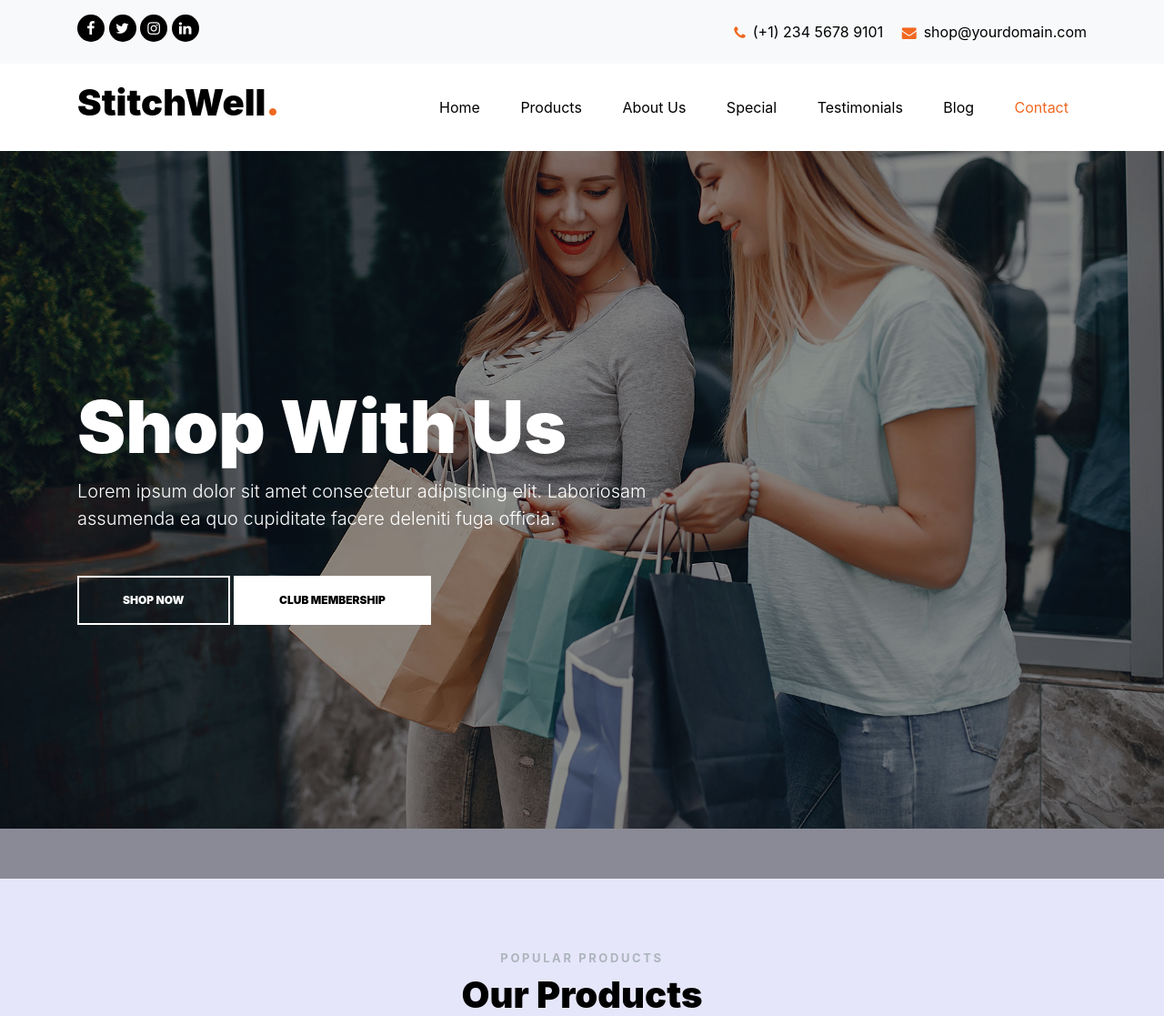
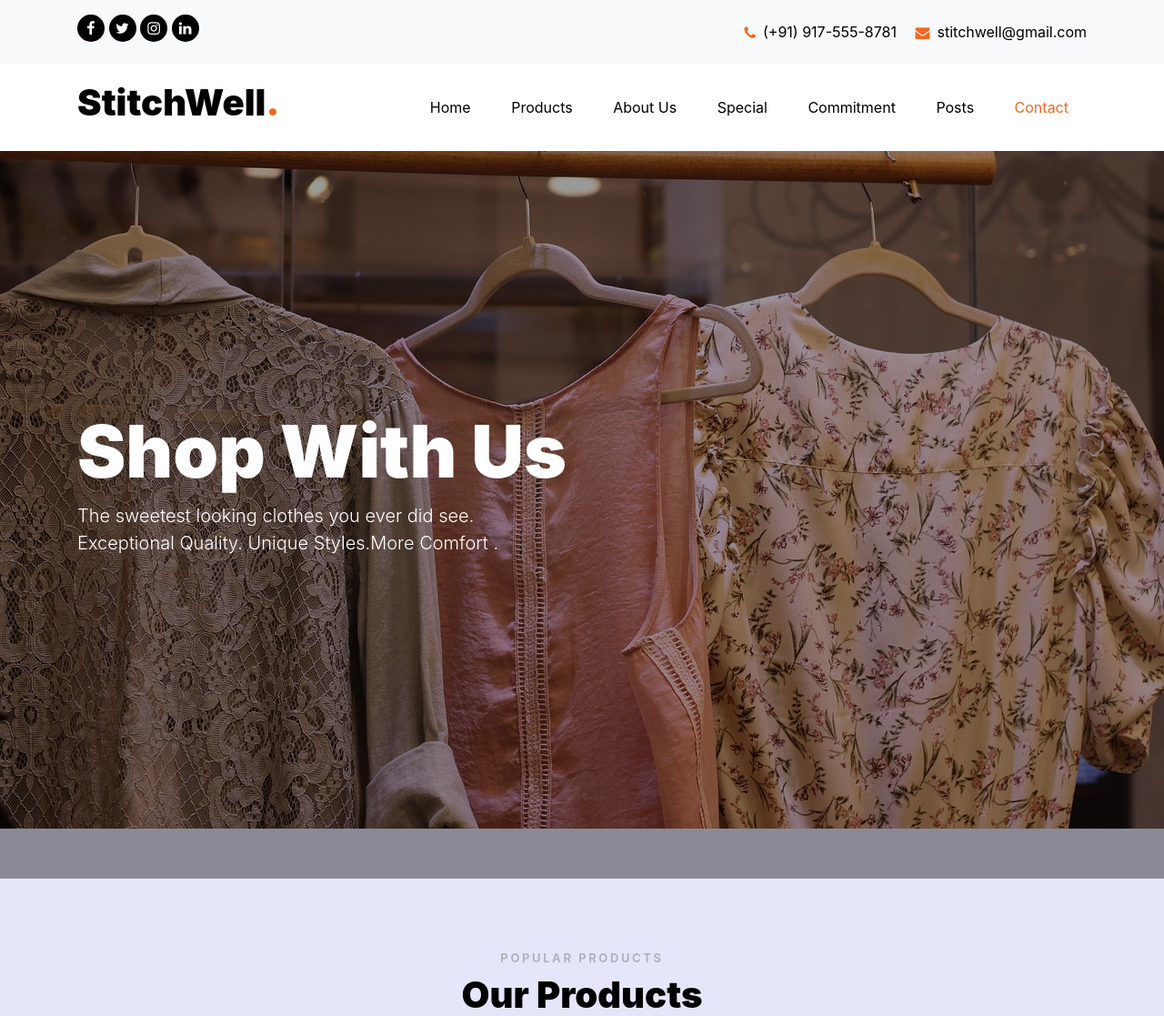
Before and after one commit to saqlainattar/stitchwellweb, a Django app: page / in a window 1280 px wide. Shown: the top 1117 px of the page at 91% size. Run offline with Django 3.2, Linux system fonts and the light colour scheme; some libraries are stand-ins or nearby versions; some web fonts are replaced.

Commit message:
added bg and brand name

```diff
--- a/myweb/templates/home.html
+++ b/myweb/templates/home.html
@@ -3,7 +3,7 @@
 <!DOCTYPE html>
 <html lang="en">
   <head>
-    <title>StitchWell </title>
+    <title>StitchWell</title>
     <meta charset="utf-8">
     <meta name="viewport" content="width=device-width, initial-scale=1, shrink-to-fit=no">
 
@@ -15,7 +15,7 @@
     <link rel="stylesheet" href="{% static "css/bootstrap.min.css" %}">
     <link rel="stylesheet" href="{% static "css/jquery-ui.css" %}">
     <link rel="stylesheet" href="{% static "css/owl.carousel.min.css" %}">
-    <link rel="stylesheet" href="{% static "css/owl.theme.default.min.css" %}">
+    <link rel="stylesheet" href="{% static "css/owl.theme.defaul.min.css" %}">
     <link rel="stylesheet" href="{% static "css/owl.theme.default.min.css" %}">
 
     <link rel="stylesheet" href="{% static "css/jquery.fancybox.min.css" %}">
@@ -57,8 +57,8 @@
           </div>
           <div class="col-6">
             <p class="mb-0 float-right">
-              <span class="mr-3"><a href= "tel://#"> <span class="icon-phone mr-2" style="position: relative; top: 2px;"></span><span class="d-none d-lg-inline-block text-black">(+1) 234 5678 9101</span></a></span>
-              <span><a href= "#"><span class="icon-envelope mr-2" style="position: relative; top: 2px;"></span><span class="d-none d-lg-inline-block text-black">shop@yourdomain.com</span></a></span>
+              <span class="mr-3"><a href= "tel://#"> <span class="icon-phone mr-2" style="position: relative; top: 2px;"></span><span class="d-none d-lg-inline-block text-black">(+91) 917-555-8781</span></a></span>
+              <span><a href= "#"><span class="icon-envelope mr-2" style="position: relative; top: 2px;"></span><span class="d-none d-lg-inline-block text-black">stitchwell@gmail.com</span></a></span>
             </p>
 
           </div>
@@ -82,8 +82,8 @@
                 <li><a href="#products-section" class="nav-link">Products</a></li>
                 <li><a href="#about-section" class="nav-link">About Us</a></li>
                 <li><a href= "#special-section" class="nav-link">Special</a></li>
-                <li><a href= "#testimonials-section" class="nav-link">Testimonials</a></li>
-                <li><a href= "#blog-section" class="nav-link">Blog</a></li>
+                <li><a href= "#testimonials-section" class="nav-link">Commitment</a></li>
+                <li><a href= "#blog-section" class="nav-link">Posts</a></li>
                 <li><a href= "#contact-section" class="nav-link">Contact</a></li>
               </ul>
             </nav>
@@ -99,7 +99,7 @@
 
 
 
-    <div class="site-blocks-cover overlay" style="background-image: url('{% static 'images/hero_2.jpg' %}')"; data-aos="fade" data-stellar-background-ratio="0.5">
+    <div class="site-blocks-cover overlay" style="background-image: url('{% static 'img/bg1.jpg' %}')"; data-aos="fade" data-stellar-background-ratio="0.5">
       <div class="container">
         <div class="row align-items-center justify-content-center">
 
@@ -108,11 +108,12 @@
             <div class="row mb-4">
               <div class="col-md-7">
                 <h1>Shop With Us</h1>
-                <p class="mb-5 lead">Lorem ipsum dolor sit amet consectetur adipisicing elit. Laboriosam assumenda ea quo cupiditate facere deleniti fuga officia.</p>
-                <div>
-                  <a href= "#" class="btn btn-white btn-outline-white py-3 px-5 rounded-0 mb-lg-0 mb-2 d-block d-sm-inline-block">Shop Now</a>
-                  <a href= "#" class="btn btn-white py-3 px-5 rounded-0 d-block d-sm-inline-block">Club Membership</a>
-                </div>
+                <p class="mb-5 lead">The sweetest looking clothes you ever did see.</br>Exceptional Quality. Unique Styles.More Comfort . </p>
+<!--                <p class="mb-5 lead">Exceptional Quality. Unique Styles.More Comfort .</p>-->
+<!--                <div>-->
+<!--                  <a href= "#" class="btn btn-white btn-outline-white py-3 px-5 rounded-0 mb-lg-0 mb-2 d-block d-sm-inline-block">Shop Now</a>-->
+<!--                  <a href= "#" class="btn btn-white py-3 px-5 rounded-0 d-block d-sm-inline-block">Club Membership</a>-->
+<!--                </div>-->
               </div>
             </div>
           </div>
@@ -745,7 +746,6 @@
 
   </div> <!-- .site-wrap -->
 
-
   <script src="{% static "js/jquery-3.3.1.min.js" %}"></script>
   <script src="{% static "js/jquery-migrate-3.0.1.min.js" %}"></script>
   <script src="{% static "js/jquery-ui.js" %}"></script>
```
Also changed, not shown: myweb/static/img/bg1.jpg (added).
